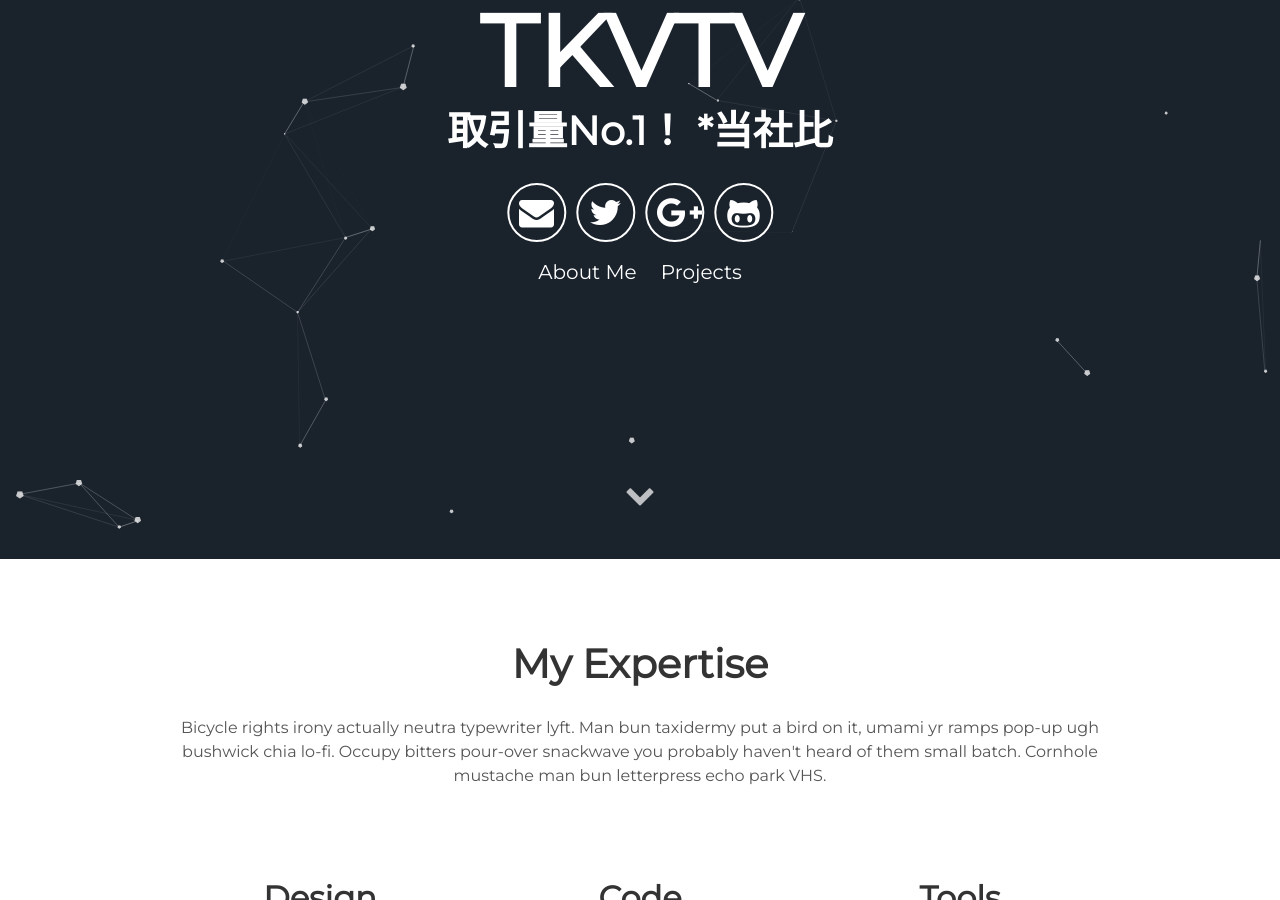
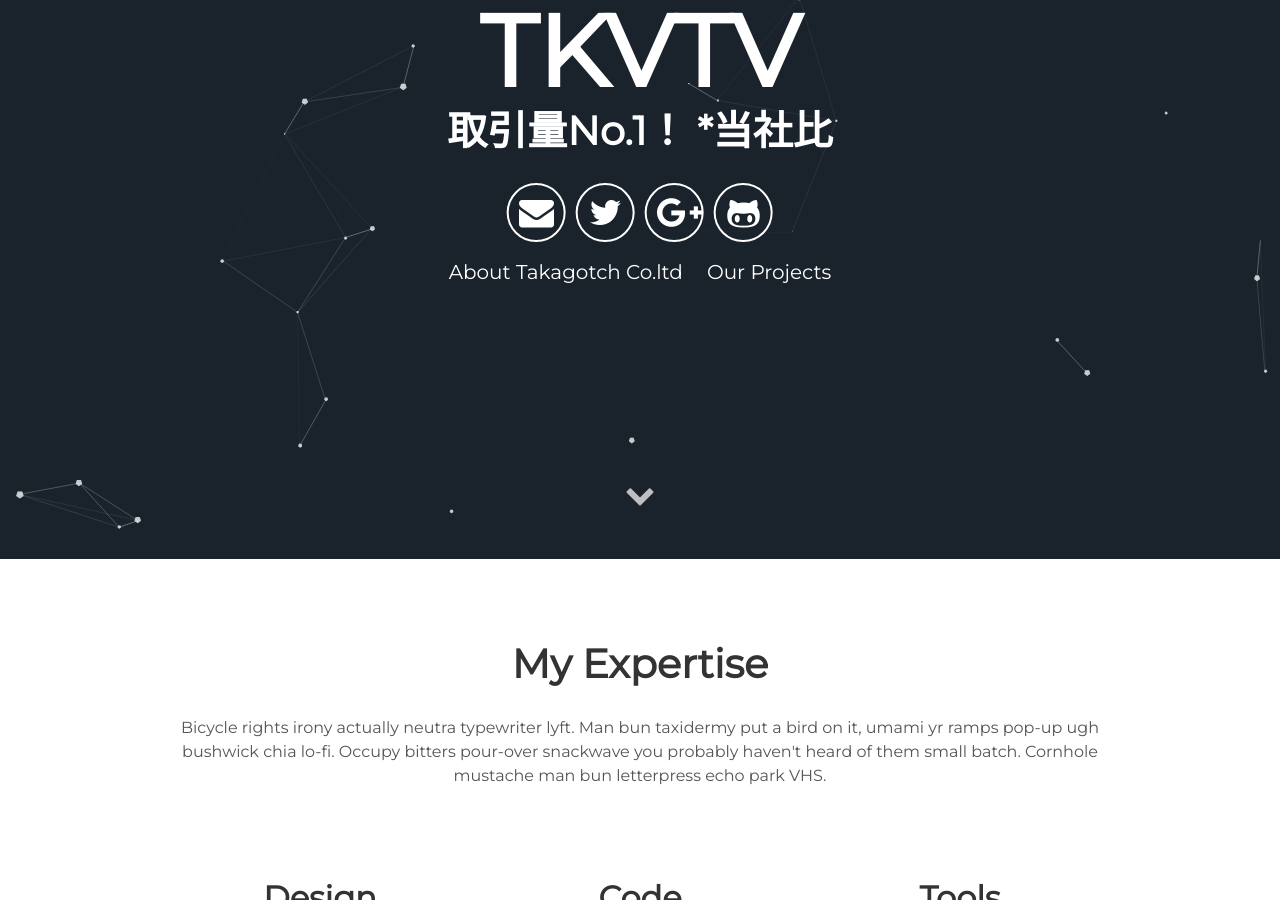
Before and after one commit to takagotch/page351, a Jekyll site: the page built from index.html, in a window 1280 px wide and 900 px high, scrolled down 341 px. Built offline with Jekyll 4.4.1, drawn with Linux system fonts in a browser that asks for light colours.

Commit message:
Update header.html

```diff
--- a/_includes/header.html
+++ b/_includes/header.html
@@ -11,8 +11,8 @@
         <a aria-label="My Github" target="_blank" href="#"><i class="icon fa fa-github-alt" aria-hidden="true"></i></a>
       </div>
       <div class="header-links">
-        <a class="link" href="#about" data-scroll>About Me</a>
-        <a class="link" href="#projects" data-scroll>Projects</a>
+        <a class="link" href="#about" data-scroll>About Takagotch Co.ltd</a>
+        <a class="link" href="#projects" data-scroll>Our Projects</a>
       </div>
   </div>
   <a class="down" href="#about" data-scroll><i class="icon fa fa-chevron-down" aria-hidden="true"></i></a>
```
